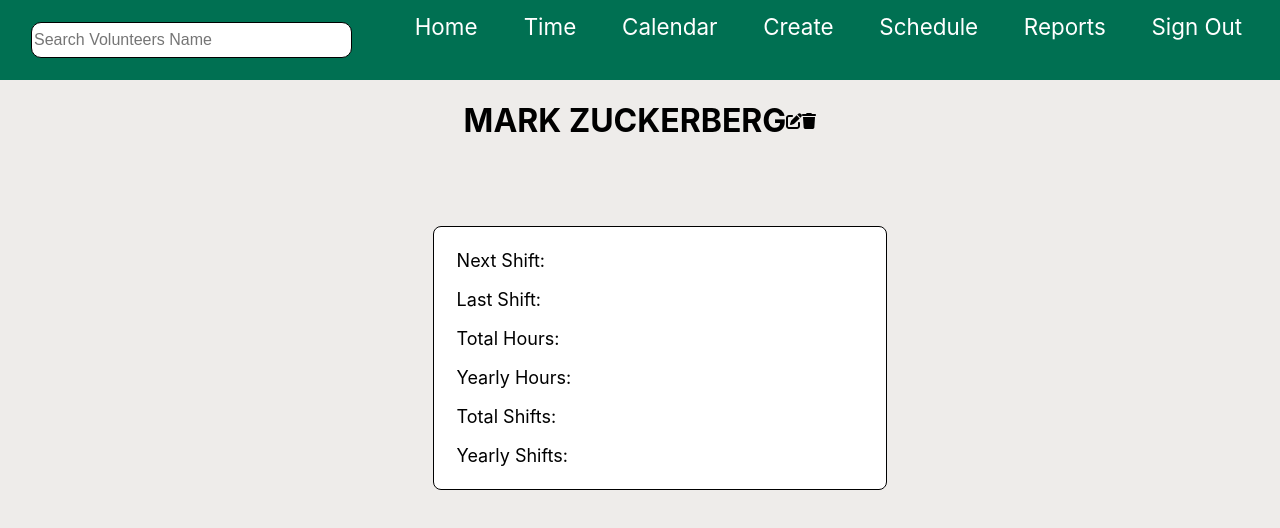
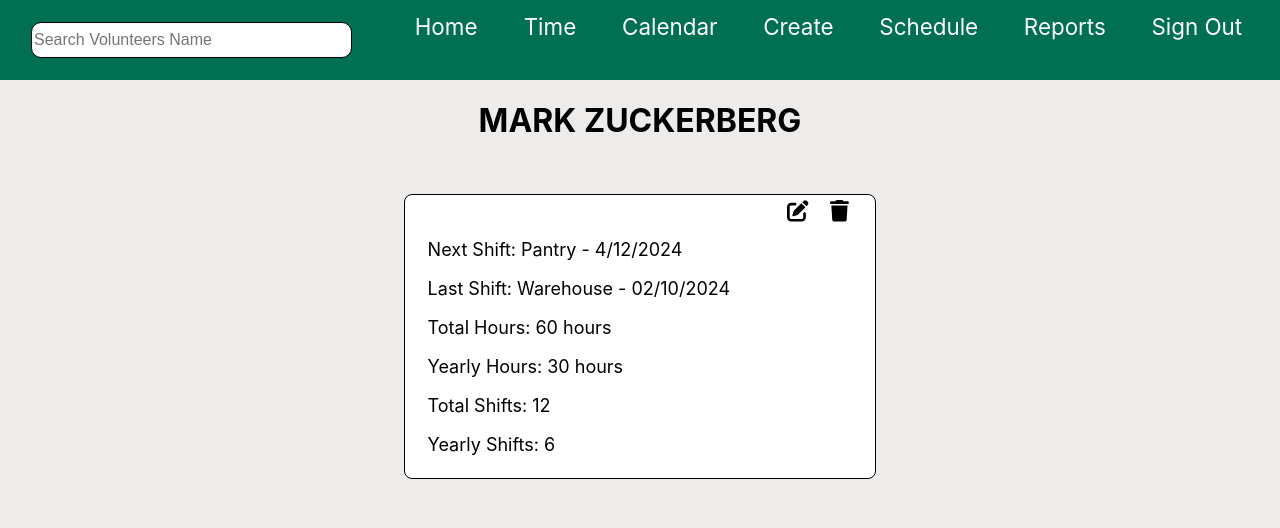
Before and after one commit to zscar611/CS4900LF1, a React (Create React App) app in the folder prototype/loavefish/: page /profiles in a window 1280 px wide. Shown: the top 528 px of the page. Built offline with nearby package versions, Linux system fonts and the light colour scheme.

Commit message:
work on formatting profile

```diff
--- a/prototype/loavefish/src/components/Profiles.css
+++ b/prototype/loavefish/src/components/Profiles.css
@@ -1,3 +1,4 @@
+
 .profile-text {
     padding-left: 1em;
     padding-right: .1em;
@@ -8,14 +9,32 @@
     display: flex;
     align-items: center;
     justify-content: center;
-}
-
-.profile-header {
 
 }
 
 .profile-icons {
     cursor: pointer;
+    font-size: larger;
+    display:flex;
+    justify-content: right;
+    padding: 0;
+}
+
+.profile-icons-element {
+    margin-right: 1em;
+    padding: 0;
+}
+
+.profile-icons-element:hover {
+    color: gray;
+}
+
+.profile-style {
+    width: 80%;
+    margin: 0 auto;
+    justify-content: center;
+    align-items: center;
+    margin-top: 2em;
 }
 
 .profile-statBox {
--- a/prototype/loavefish/src/components/Profiles.js
+++ b/prototype/loavefish/src/components/Profiles.js
@@ -14,26 +14,20 @@ function Profiles() {
     <div className="App">
       <Navbar />
       <div className="profile-name-container">
-        <h1 className="profile-header">MARK ZUCKERBERG</h1>
-        <div className="profile-icons">
-          <FontAwesomeIcon icon={faPenToSquare} />
-          <FontAwesomeIcon icon={faTrash} />
-        </div>
+        <h1>MARK ZUCKERBERG</h1>
       </div>
-      <div className="adminHome-style">
-        <div className="row">
-          <div className="column">
-            <ul>
-              <div className="profile-statBox">
-                <p className="profile-text">Next Shift: </p>
-                <p className="profile-text">Last Shift: </p>
-                <p className="profile-text">Total Hours: </p>
-                <p className="profile-text">Yearly Hours: </p>
-                <p className="profile-text">Total Shifts: </p>
-                <p className="profile-text">Yearly Shifts: </p>
-              </div>
-            </ul>
+      <div className="profile-style">
+        <div className="profile-statBox">
+          <div className="profile-icons">
+            <FontAwesomeIcon icon={faPenToSquare} className="profile-icons-element"/>
+            <FontAwesomeIcon icon={faTrash} className="profile-icons-element"/>
           </div>
+          <p className="profile-text">Next Shift: Pantry - 4/12/2024</p>
+          <p className="profile-text">Last Shift: Warehouse - 02/10/2024</p>
+          <p className="profile-text">Total Hours: 60 hours</p>
+          <p className="profile-text">Yearly Hours: 30 hours</p>
+          <p className="profile-text">Total Shifts: 12</p>
+          <p className="profile-text">Yearly Shifts: 6</p>
         </div>
       </div>
     </div>
```
